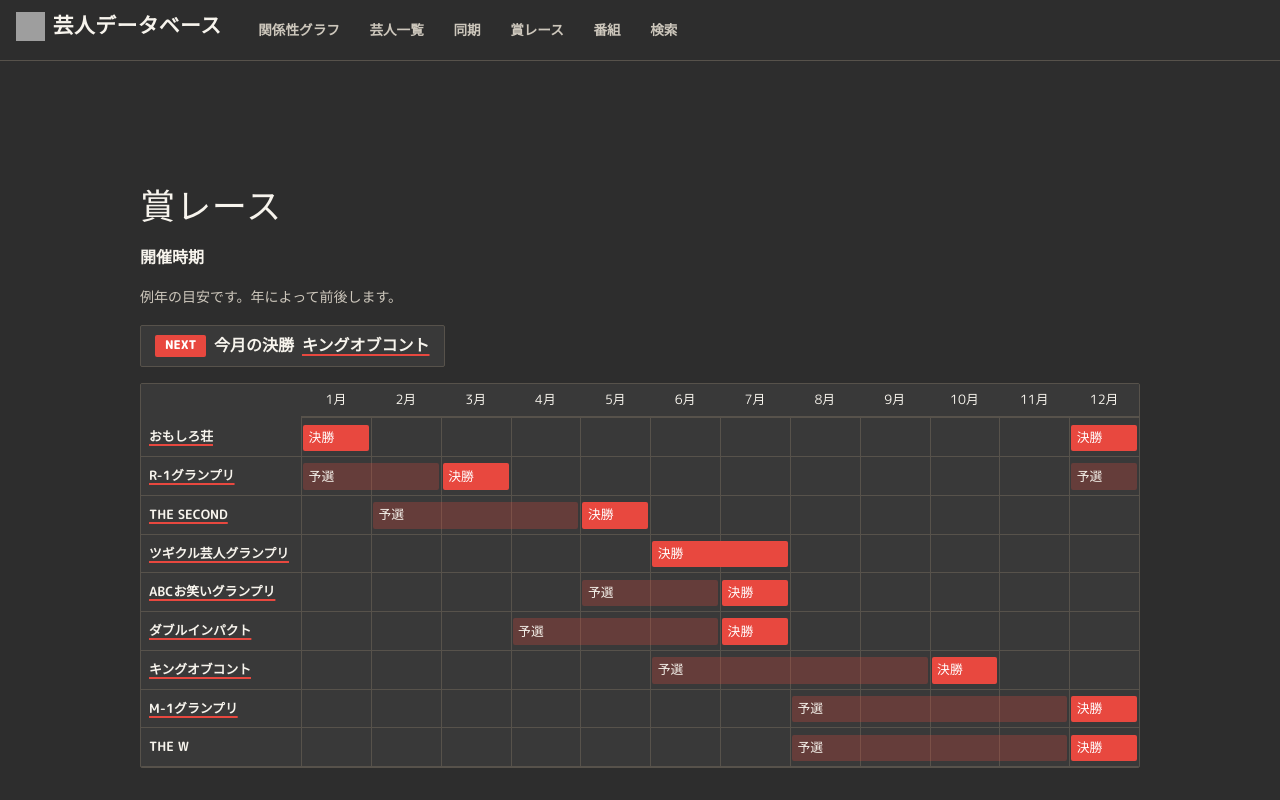
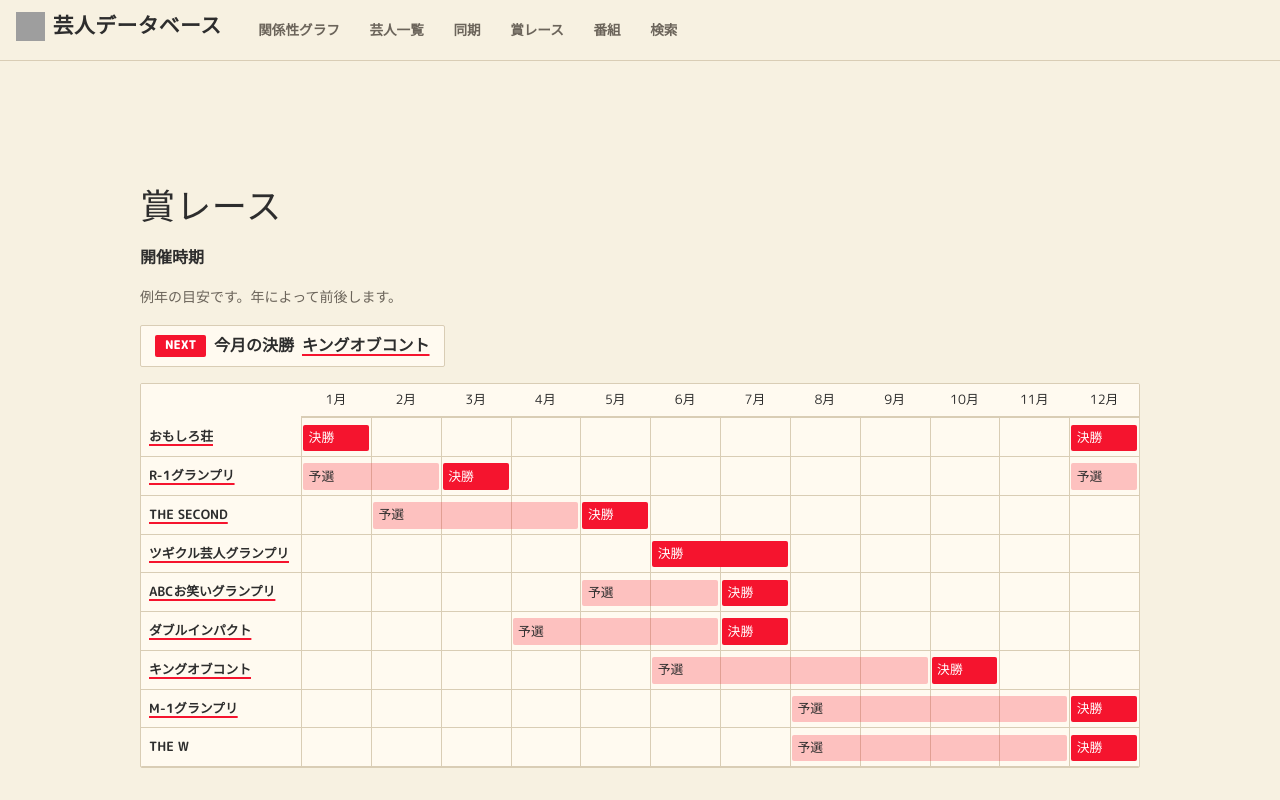
Before and after one commit to reload-co-jp/geinin, a Next.js app: page /races in a window 1280 px wide. Shown: the top 800 px of the page. Built offline with nearby package versions, Linux system fonts and the light colour scheme; grey boxes are pictures that could not be loaded; a web font is replaced by a local one.

Commit message:
Change coloring

```diff
--- a/app/reset.css
+++ b/app/reset.css
@@ -7,29 +7,31 @@
 }
 
 :root {
-  --bg: #2d2d2d;
-  --surface: #393939;
-  --surface-2: #444444;
-  --text: #f7f4ed;
-  --muted: #cdc7bc;
-  --line: #57524b;
-  --accent: #e8483f;
+  --bg: #f7f1e1;
+  --surface: #fffaf0;
+  --surface-2: #efe6d2;
+  --text: #2d2d2d;
+  --muted: #6b645a;
+  --line: #d9cdb5;
+  --accent: #f5142e;
   /* 小さい文字に使う赤。--accent のままだと背景とのコントラストが足りない */
-  --accent-text: #ff6b62;
-  --accent-soft: #e8483f26;
+  --accent-text: #d10a22;
+  --accent-soft: #f5142e26;
   --pop: #ffd54a;
-  --blue: #6aa8ff;
-  --blue-soft: #6aa8ff26;
+  /* 明るい背景上の文字に使う黄。--pop のままだと読めない */
+  --pop-text: #9a6400;
+  --blue: #2f6fd6;
+  --blue-soft: #2f6fd61f;
   /* 明るい塗り（--pop など）の上に載せる文字色 */
   --ink: #171717;
   /* 相関図の描画面。線の配色は明るい背景前提 */
   --paper: #f7f4ed;
   --radius: 2px;
-  --shadow: 0 6px 20px #0006;
+  --shadow: 0 6px 20px #0000001f;
   --display: "Dela Gothic One", "Hiragino Sans", sans-serif;
   background-color: var(--bg);
   color: var(--text);
-  color-scheme: dark;
+  color-scheme: light;
   line-height: 1.7;
 }
 
@@ -71,7 +73,7 @@
 }
 
 a:hover {
-  color: var(--pop);
+  color: var(--pop-text);
 }
 
 button,
@@ -116,7 +118,7 @@
 
 th {
   background: var(--surface-2);
-  color: var(--pop);
+  color: var(--pop-text);
 }
 
 body > header {
@@ -191,7 +193,7 @@
 
 .sticker[data-tone="blue"] {
   background: var(--blue);
-  color: var(--ink);
+  color: #fff;
 }
 
 .sticker[data-tone="plain"] {
@@ -223,7 +225,7 @@
 
 .chip:hover {
   color: var(--text);
-  border-color: var(--pop);
+  border-color: var(--pop-text);
 }
 
 /* 相関図へ送る主導線 */
@@ -335,11 +337,11 @@
   border-radius: var(--radius);
 }
 .kana a:hover {
-  border-color: var(--pop);
+  border-color: var(--pop-text);
 }
 .kana a[aria-current="page"] {
   background: var(--pop);
-  border-color: var(--pop);
+  border-color: var(--pop-text);
   color: var(--ink);
 }
 .kana small {
@@ -454,10 +456,10 @@
   color: var(--muted);
 }
 .pf-badge[data-tone="warn"] {
-  color: var(--pop);
+  color: var(--pop-text);
 }
 .pf-badge[data-tone="ok"] {
-  color: #6fd08c;
+  color: #2e8540;
 }
 .pf-checked {
   margin-top: 0.5rem;
--- a/components/graph/cy-graph.tsx
+++ b/components/graph/cy-graph.tsx
@@ -488,8 +488,9 @@
             maxWidth: 260,
             padding: ".4rem .65rem",
             background: "var(--ink)",
-            color: "var(--text)",
+            color: "var(--paper)",
             fontSize: ".78rem",
+            whiteSpace: "pre-line",
             lineHeight: 1.5,
             borderRadius: 2,
             pointerEvents: "none",
```
Also changed, not shown: app/page.tsx (+8 -8 lines), components/graph/explorer.tsx (+25 -8 lines).
